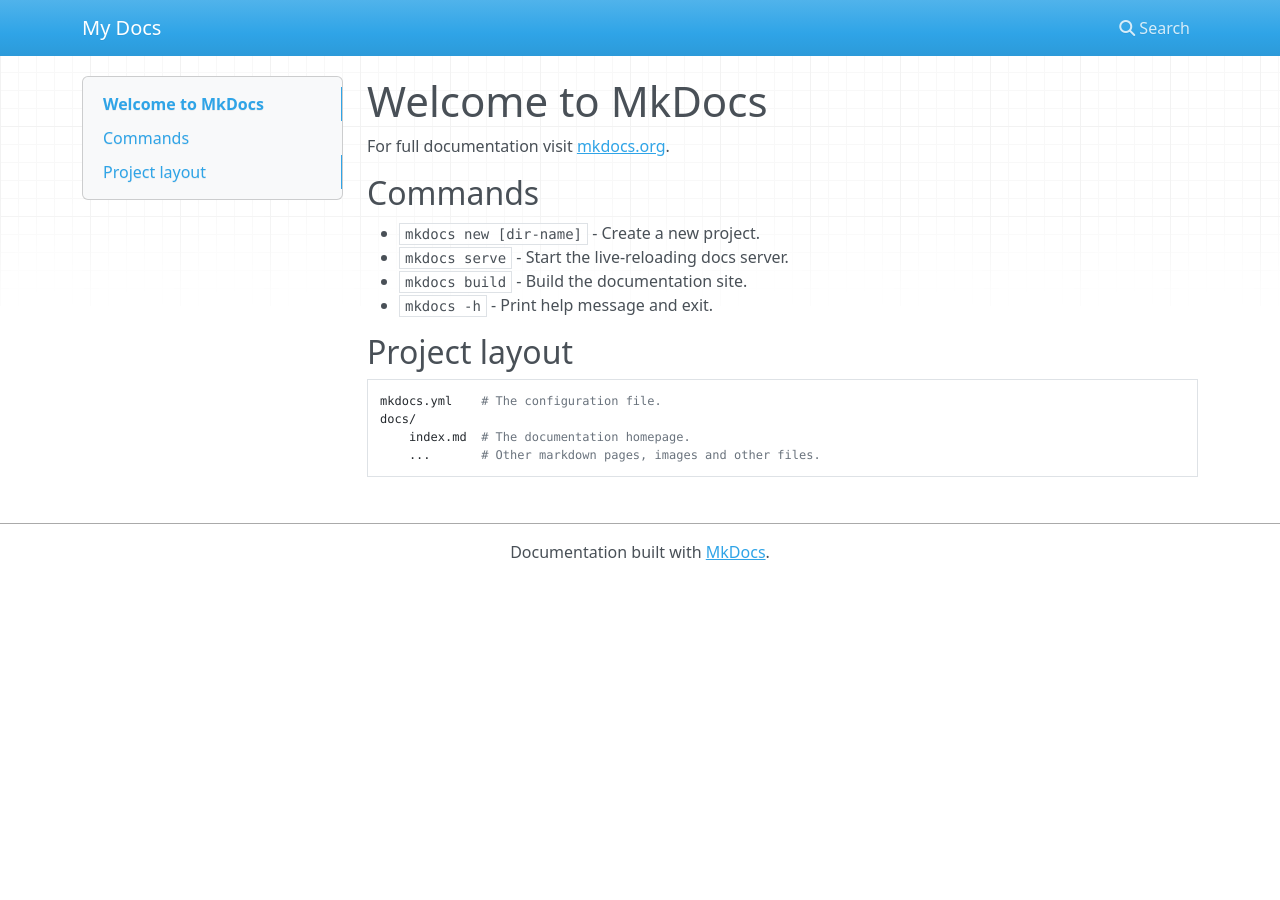
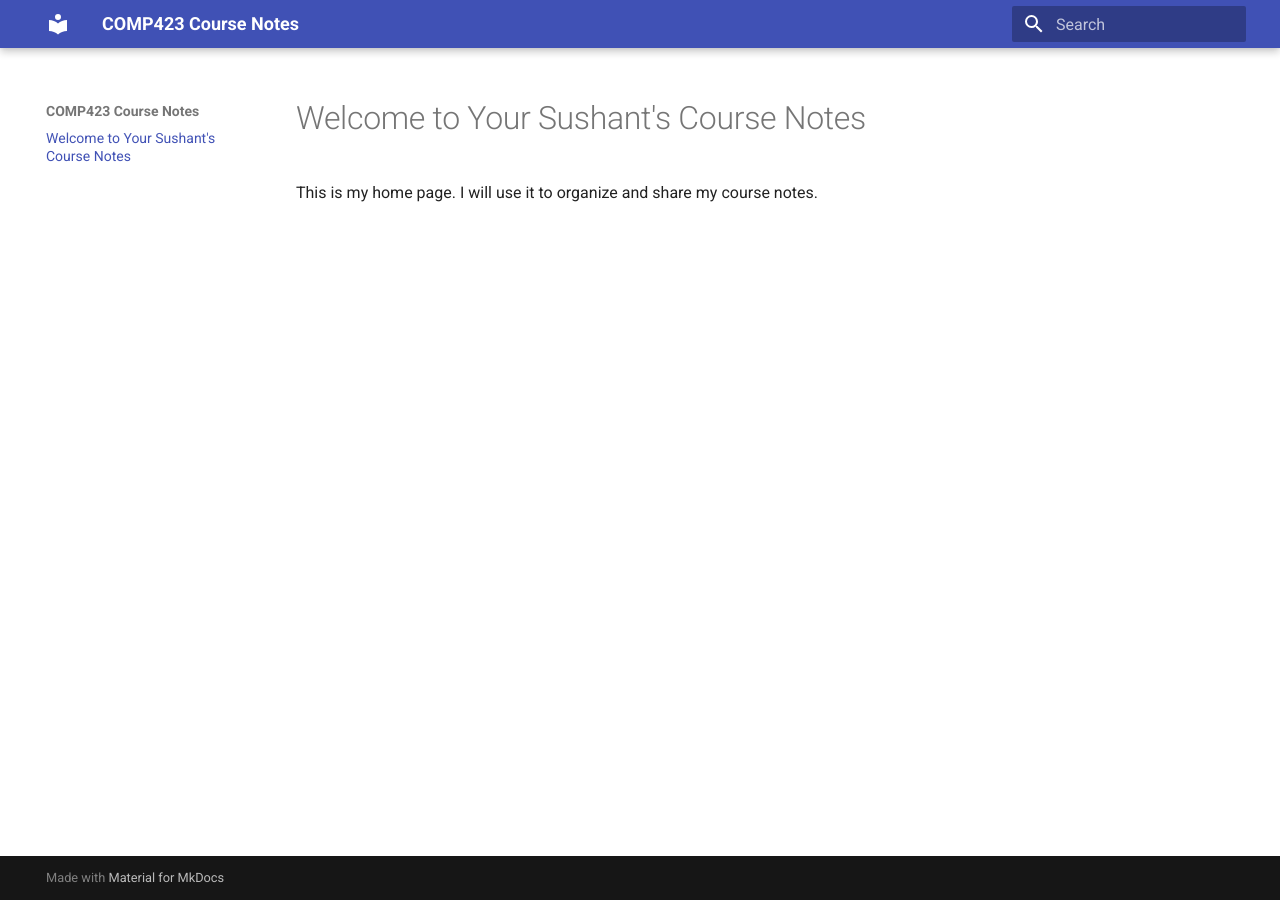
Before and after one commit to sushmarella/sushmarella-comp423-course-notes, an MkDocs documentation site: the page built from docs/index.md, in a window 1280 px wide. Built offline with MkDocs 1.6.1 and Material for MkDocs 9.7.7, drawn with Linux system fonts in a browser that asks for light colours; nearby versions of some CDN libraries.

Commit message:
Set up Material for MkDocs and GitHub Action

```diff
--- a/docs/index.md
+++ b/docs/index.md
@@ -1,17 +1,3 @@
-# Welcome to MkDocs
+# Welcome to Your Sushant's Course Notes
 
-For full documentation visit [mkdocs.org](https://www.mkdocs.org).
-
-## Commands
-
-* `mkdocs new [dir-name]` - Create a new project.
-* `mkdocs serve` - Start the live-reloading docs server.
-* `mkdocs build` - Build the documentation site.
-* `mkdocs -h` - Print help message and exit.
-
-## Project layout
-
-    mkdocs.yml    # The configuration file.
-    docs/
-        index.md  # The documentation homepage.
-        ...       # Other markdown pages, images and other files.
+This is my home page. I will use it to organize and share my course notes.
--- a/mkdocs.yml
+++ b/mkdocs.yml
@@ -1 +1,3 @@
-site_name: My Docs
+site_name: COMP423 Course Notes
+theme:
+  name: material
```
Also changed, not shown: 1 other file.
